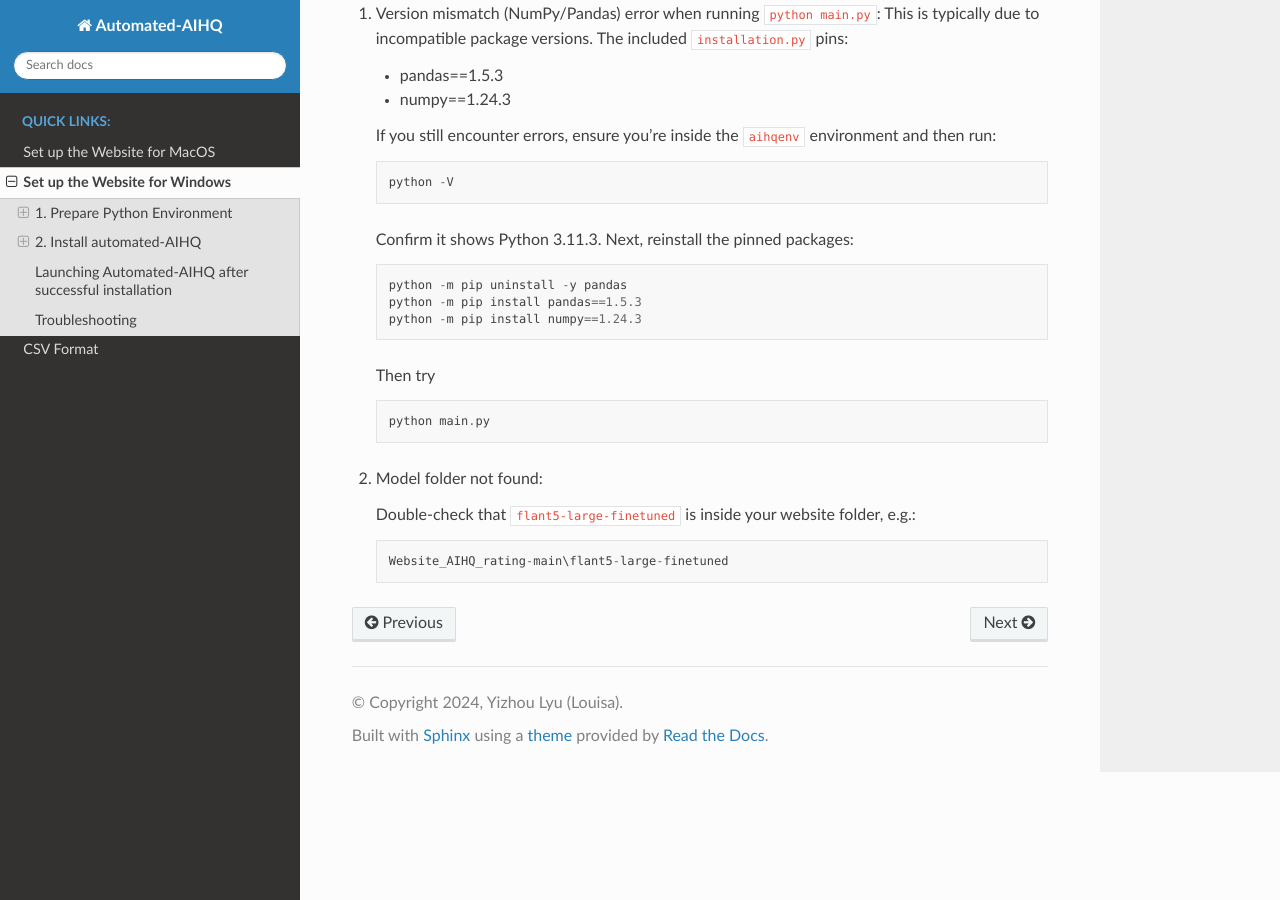
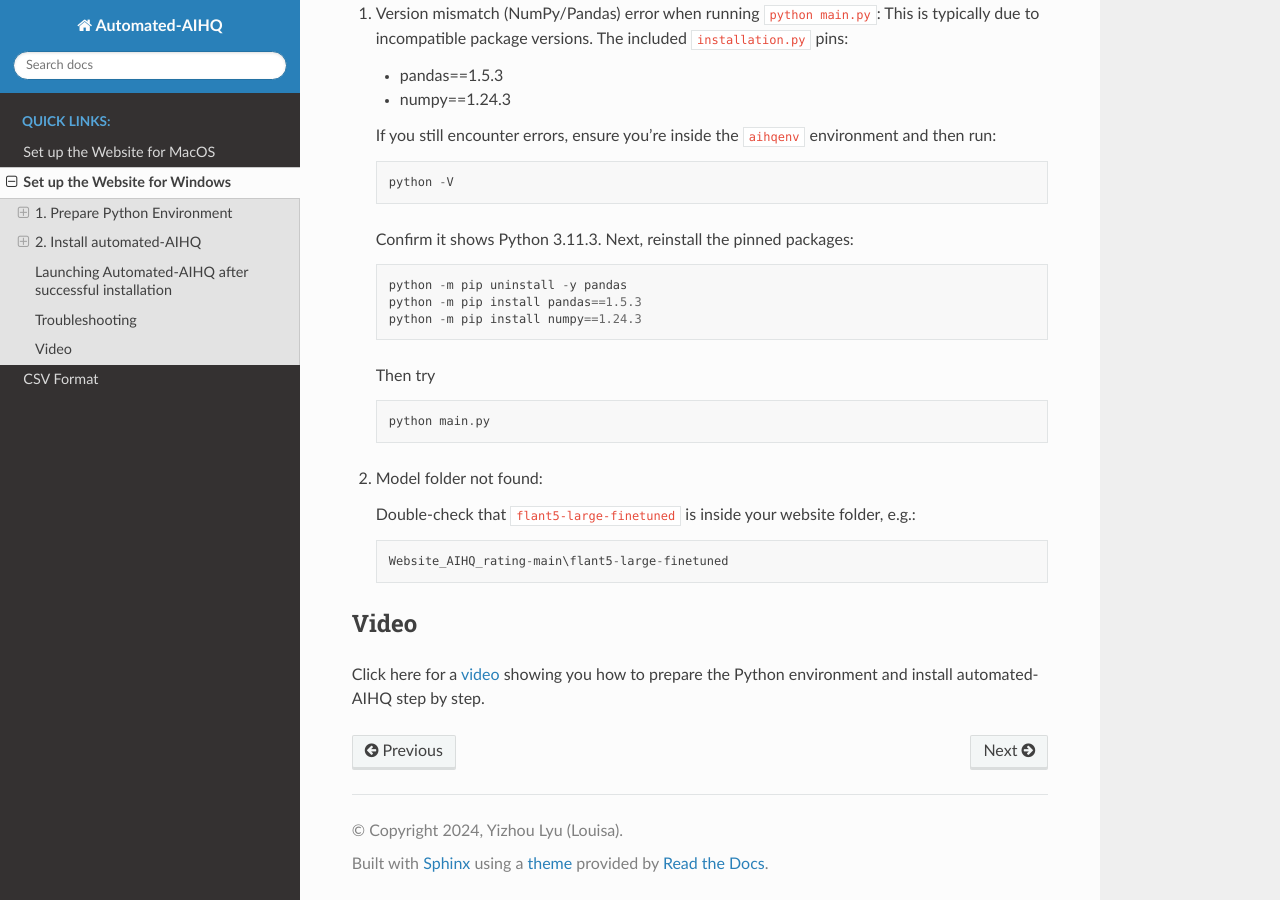
Before and after one commit to lyulouisa/Website_AIHQ_rating, a Sphinx documentation site: the page built from docs/source/windows.rst, in a window 1280 px wide and 900 px high, scrolled down 3204 px. Built offline with Sphinx 7.4.7 and the Read the Docs theme 3.1.0, drawn with Linux system fonts in a browser that asks for light colours.

Commit message:
Update windows.rst

```diff
--- a/docs/source/windows.rst
+++ b/docs/source/windows.rst
@@ -182,3 +182,8 @@
    ::
 
      Website_AIHQ_rating-main\flant5-large-finetuned
+
+Video
+---------------
+
+Click here for a `video <https://youtu.be/g_sI8MOr_lk>`__ showing you how to prepare the Python environment and install automated-AIHQ step by step.
```
